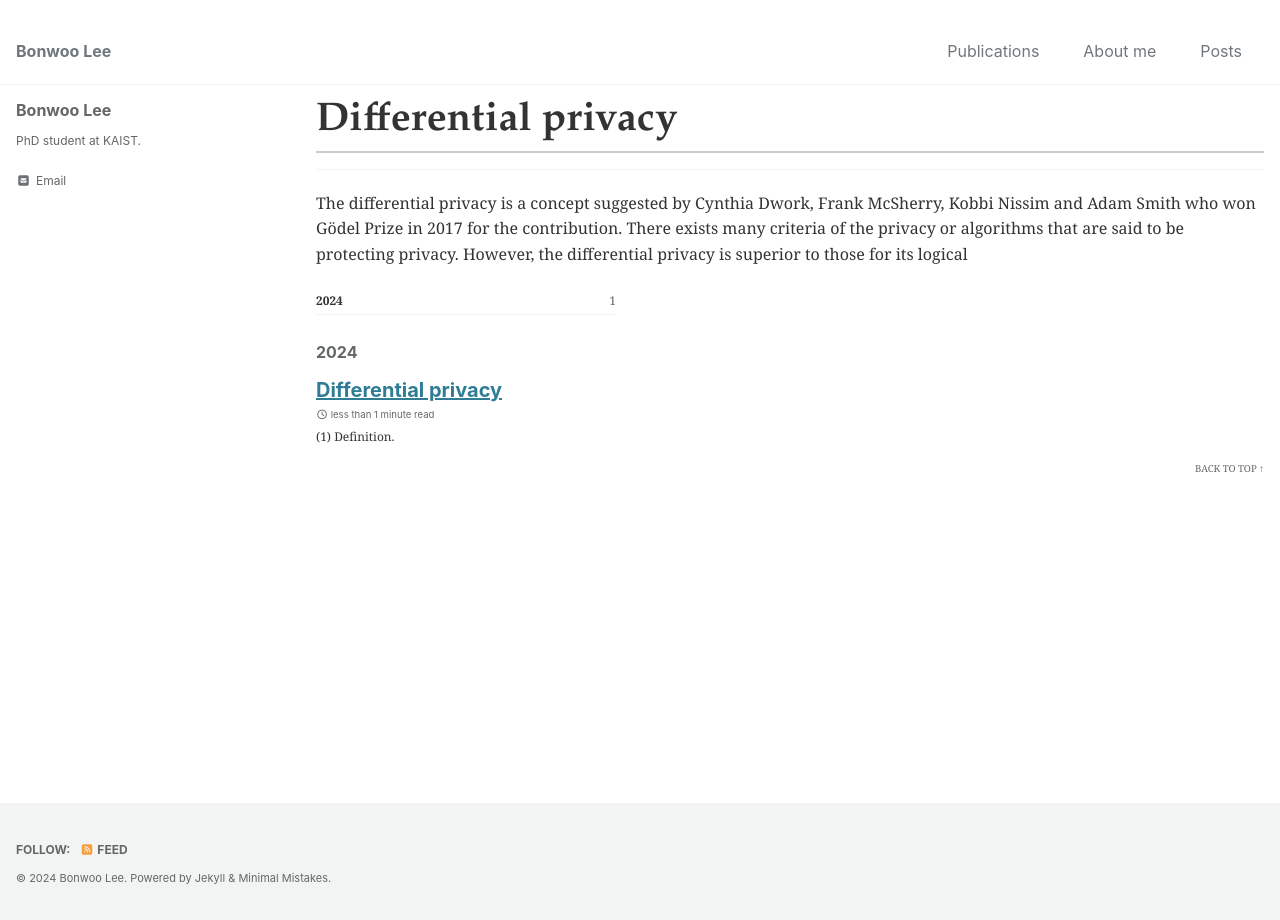
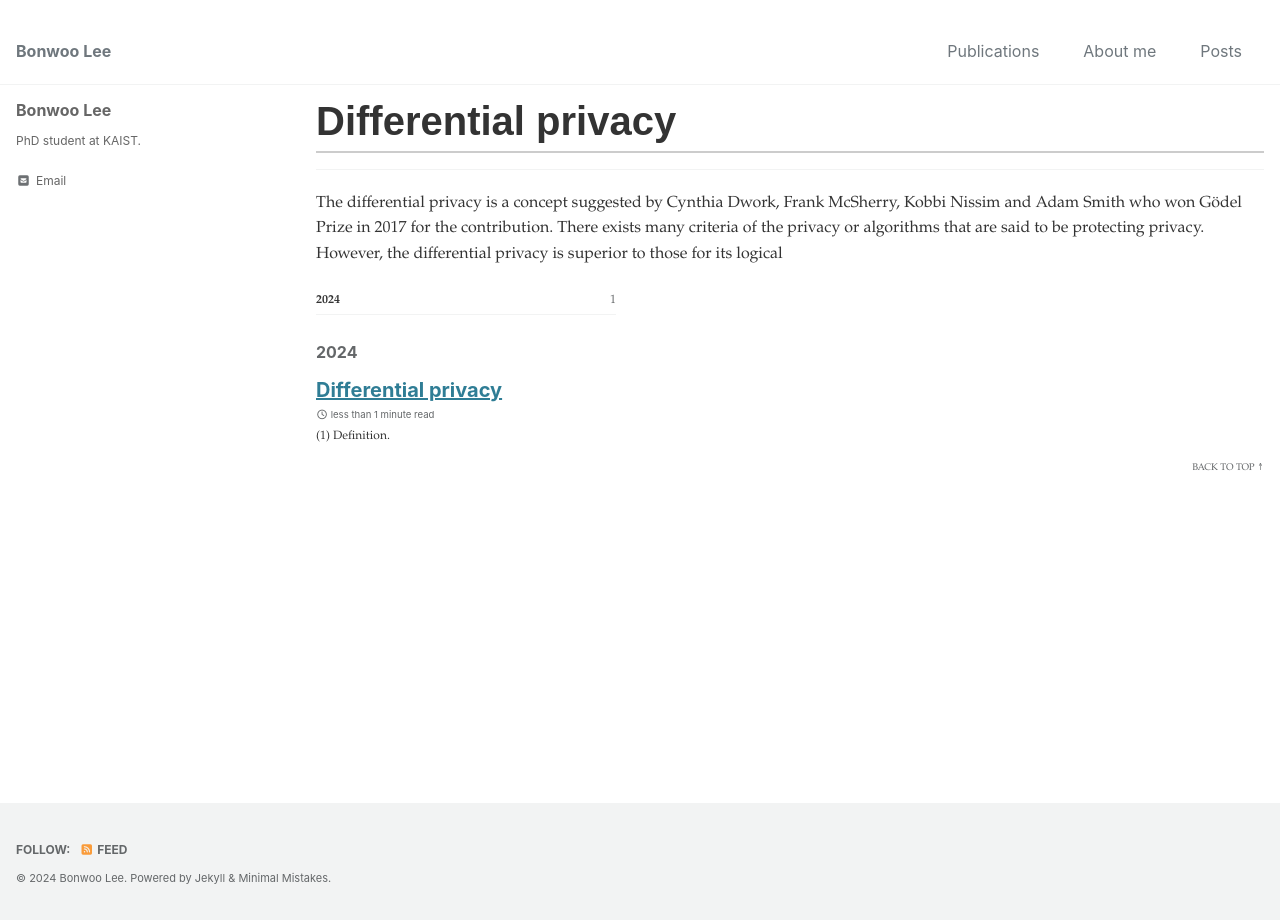
Before and after one commit to righthim/righthim.github.io, a Jekyll site: the page built from _posts/2024-12-29-Differential privacy (definition).md, in a window 1280 px wide. Built offline with Jekyll 4.4.1, drawn with Linux system fonts in a browser that asks for light colours; cached includes are drawn as plain includes.

Commit message:
Update post custom.css

```diff
--- a/assets/css/post custom.css
+++ b/assets/css/post custom.css
@@ -6,7 +6,7 @@
 
 /* Post title styling */
 .page__title {
-  font-family: 'Garamond', serif;  /* Change the font of the title (can be customized) */
+  font-family: 'Arial', sans-serif;  /* Change the font of the title (can be customized) */
   font-weight: bold;  /* Make the title bold */
   font-size: 2.5em;   /* Increase the font size */
   color: #333;        /* Title color */
@@ -17,7 +17,7 @@
 
 /* Body content font styling */
 body {
-  font-family: 'Georgia', serif;  /* Change the font of the body (can be customized) */
+  font-family: 'Garamond', serif;  /* Change the font of the body (can be customized) */
   font-size: 16px; /* Increase the font size for better readability */
   line-height: 1.6;  /* Line height for readability */
   color: #333;       /* Text color */
```
